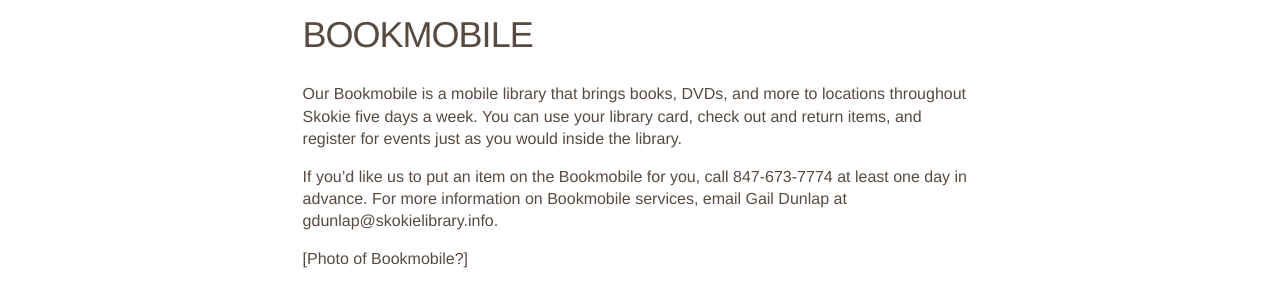
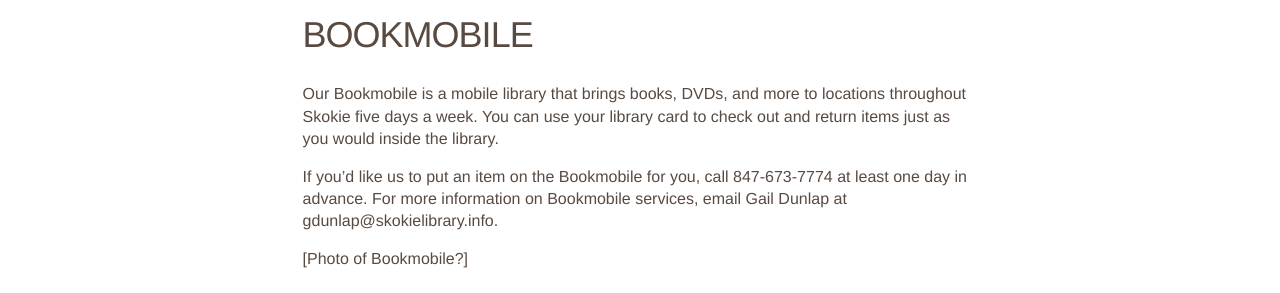
Before and after one commit to skokielibrary/spl-content, a Jekyll site: the page built from _content/annabelle/services--bookmobile.markdown, in a window 1280 px wide. Shown: the part 123-416 px from the top of the page. Built offline with Jekyll 4.4.1, drawn with Linux system fonts in a browser that asks for light colours; some web fonts are replaced.

Commit message:
Updated services--bookmobile.markdown

```diff
--- a/_content/annabelle/services--bookmobile.markdown
+++ b/_content/annabelle/services--bookmobile.markdown
@@ -4,7 +4,7 @@ title: Bookmobile
 published: true
 ---
 
-Our Bookmobile is a mobile library that brings books, DVDs, and more to locations throughout Skokie five days a week. You can use your library card, check out and return items, and register for events just as you would inside the library.
+Our Bookmobile is a mobile library that brings books, DVDs, and more to locations throughout Skokie five days a week. You can use your library card to check out and return items just as you would inside the library.
 
 If you'd like us to put an item on the Bookmobile for you, call 847-673-7774 at least one day in advance. For more information on Bookmobile services, email Gail Dunlap at gdunlap@skokielibrary.info.
 
```
